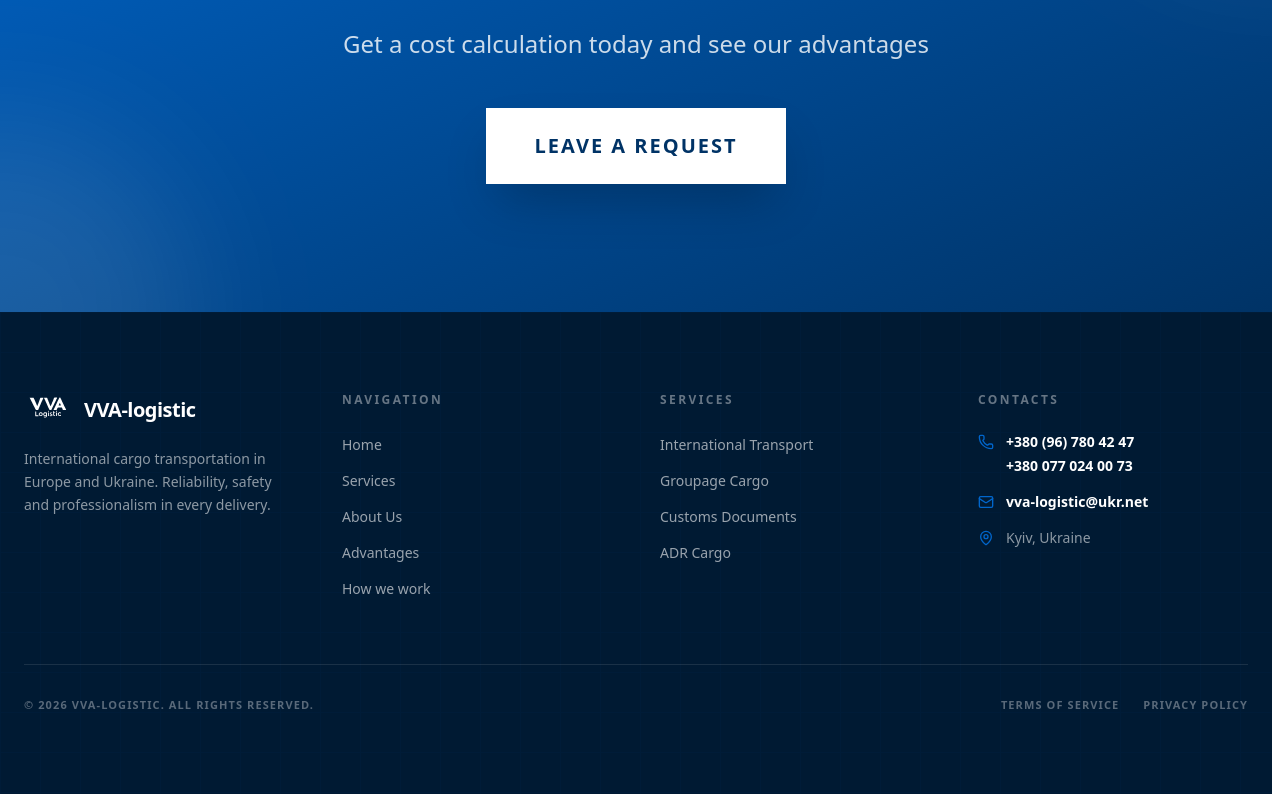
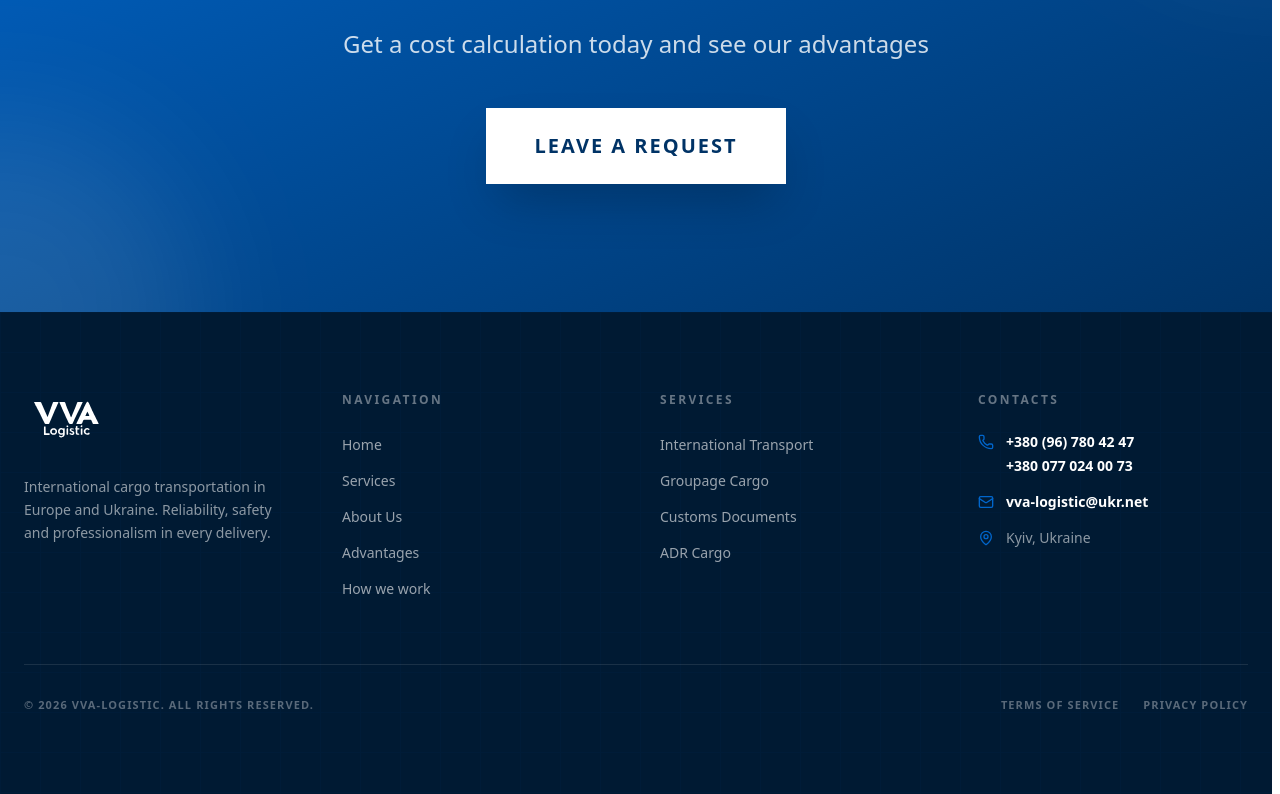
Before and after one commit to cloudmenson/vadim-repa, a Next.js app: page /en in a window 1280 px wide. Shown: the part 4411-5205 px from the top of the page. Built offline with nearby package versions, Linux system fonts and the light colour scheme.

Commit message:
feat: normalize cursor style for interactive elements and update logo size in Footer component

```diff
--- a/src/app/globals.css
+++ b/src/app/globals.css
@@ -25,6 +25,15 @@
     -webkit-font-smoothing: antialiased;
     -moz-osx-font-smoothing: grayscale;
     text-rendering: optimizeLegibility;
+  }
+
+  /* cursor: pointer on every interactive element.
+   * Browsers default <button> to cursor:default — this normalises across all. */
+  button,
+  [role="button"],
+  select,
+  label[for] {
+    cursor: pointer;
   }
 
   /* Prevent iOS tap flash on interactive elements */
--- a/src/components/layout/Footer.tsx
+++ b/src/components/layout/Footer.tsx
@@ -49,17 +49,15 @@ export function Footer({ dict }: { dict: Dictionary["footer"] }) {
           <div className="space-y-5 sm:col-span-2 lg:col-span-1">
             <Link
               href={`/${lang}`}
-              className="inline-flex items-center gap-3 group"
+              className="inline-flex cursor-pointer"
+              aria-label="VVA-logistic — на головну"
             >
               {/* eslint-disable-next-line @next/next/no-img-element */}
               <img
                 src="/logo.svg"
                 alt="VVA-logistic Logo"
-                className="h-9 w-auto brightness-0 invert"
+                className="h-14 sm:h-16 w-auto brightness-0 invert"
               />
-              <span className="text-xl font-black tracking-tight">
-                VVA-logistic
-              </span>
             </Link>
             <p className="text-white/55 text-sm leading-relaxed max-w-xs font-medium">
               {dict.desc}
```
